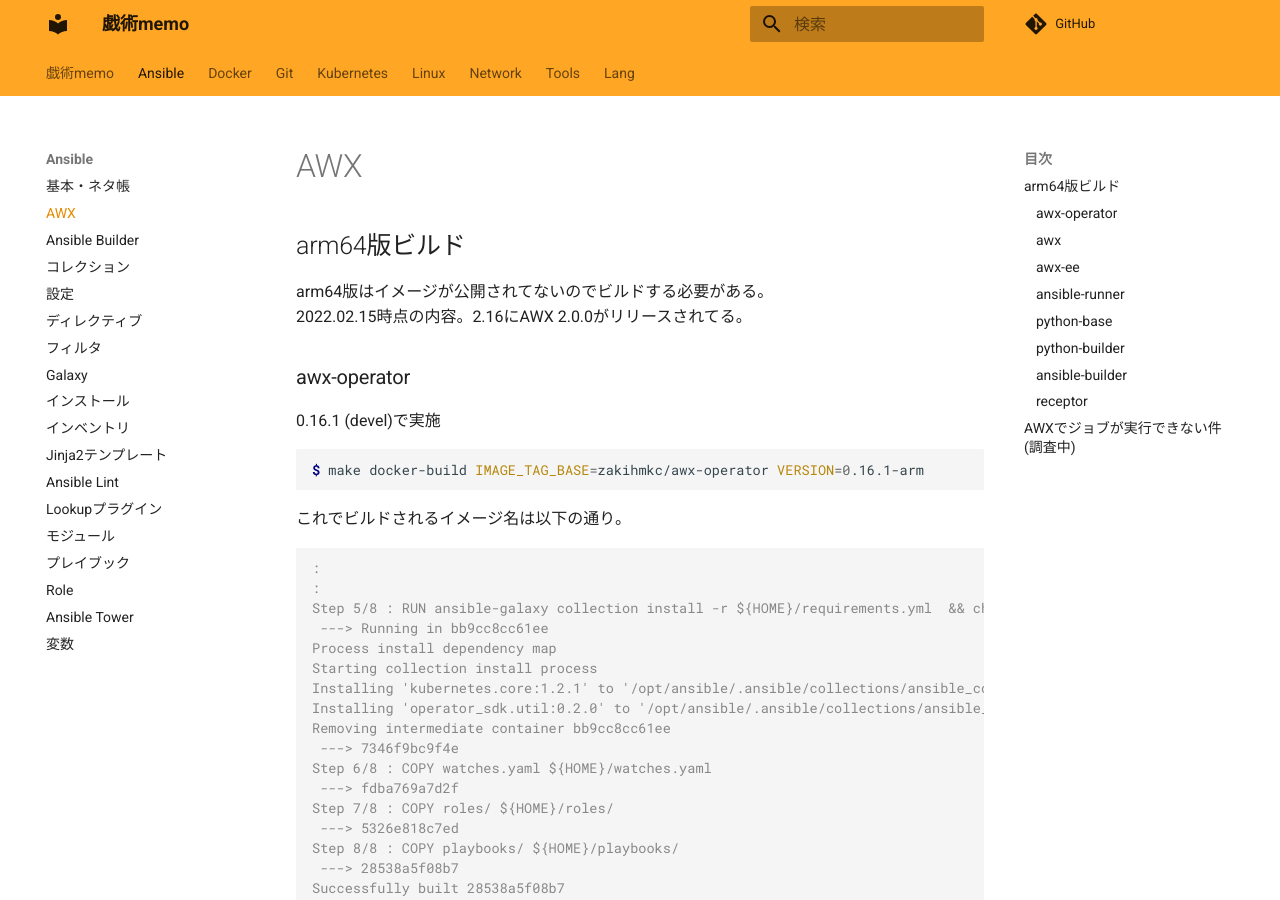
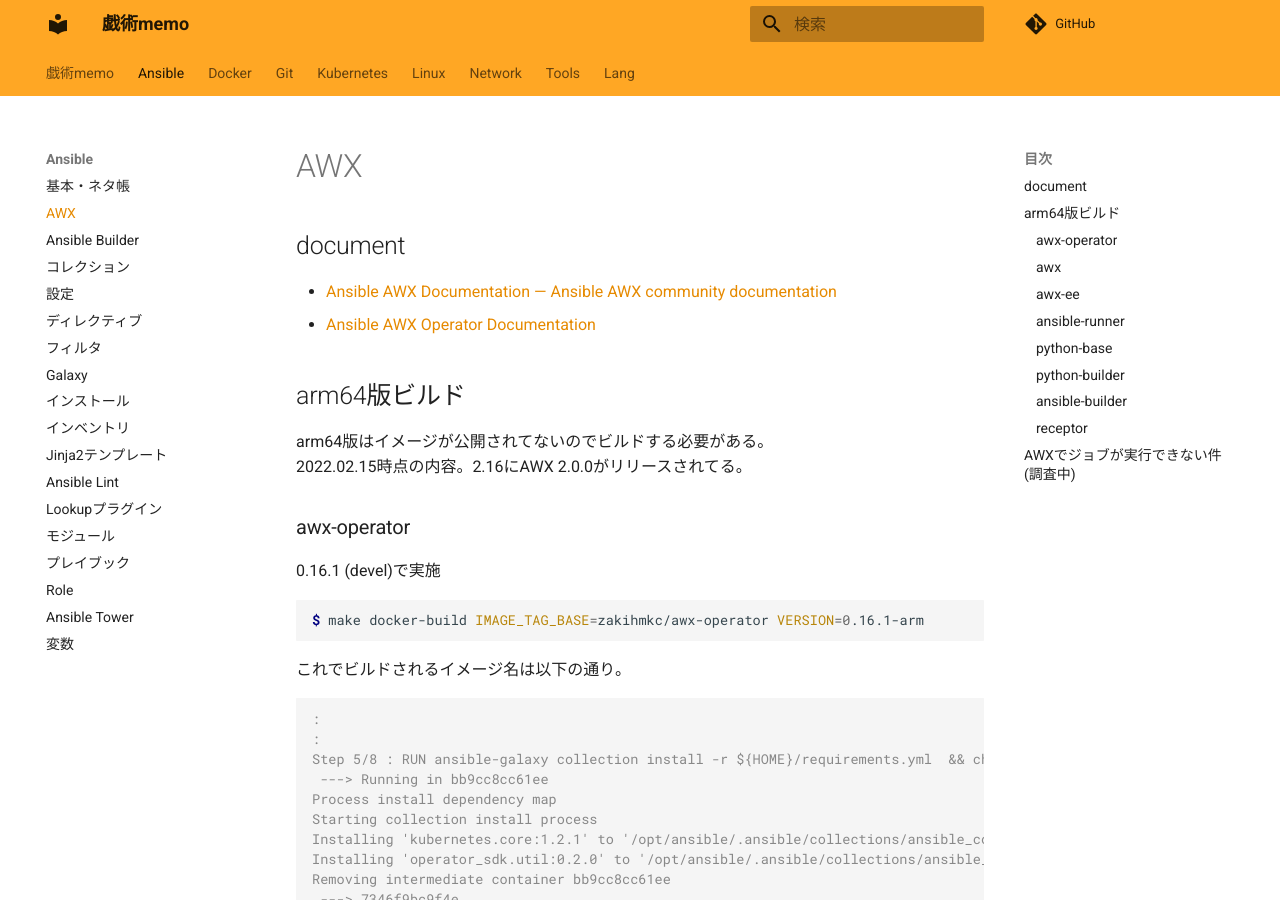
Before and after one commit to zaki-lknr/docs, an MkDocs documentation site: the page built from docs/Ansible/awx.md, in a window 1280 px wide and 900 px high. Built offline with MkDocs 1.6.1 and Material for MkDocs 9.7.7, drawn with Linux system fonts in a browser that asks for light colours; comment, search, counter and statistics services are not loaded.

Commit message:
add: ansible/awx: documentリンク追加

```diff
--- a/docs/Ansible/awx.md
+++ b/docs/Ansible/awx.md
@@ -1,4 +1,9 @@
 # AWX
+
+## document
+
+- [Ansible AWX Documentation — Ansible AWX community documentation](https://ansible.readthedocs.io/projects/awx/en/latest/)
+- [Ansible AWX Operator Documentation](https://ansible.readthedocs.io/projects/awx-operator/en/latest/)
 
 ## arm64版ビルド
 
```
